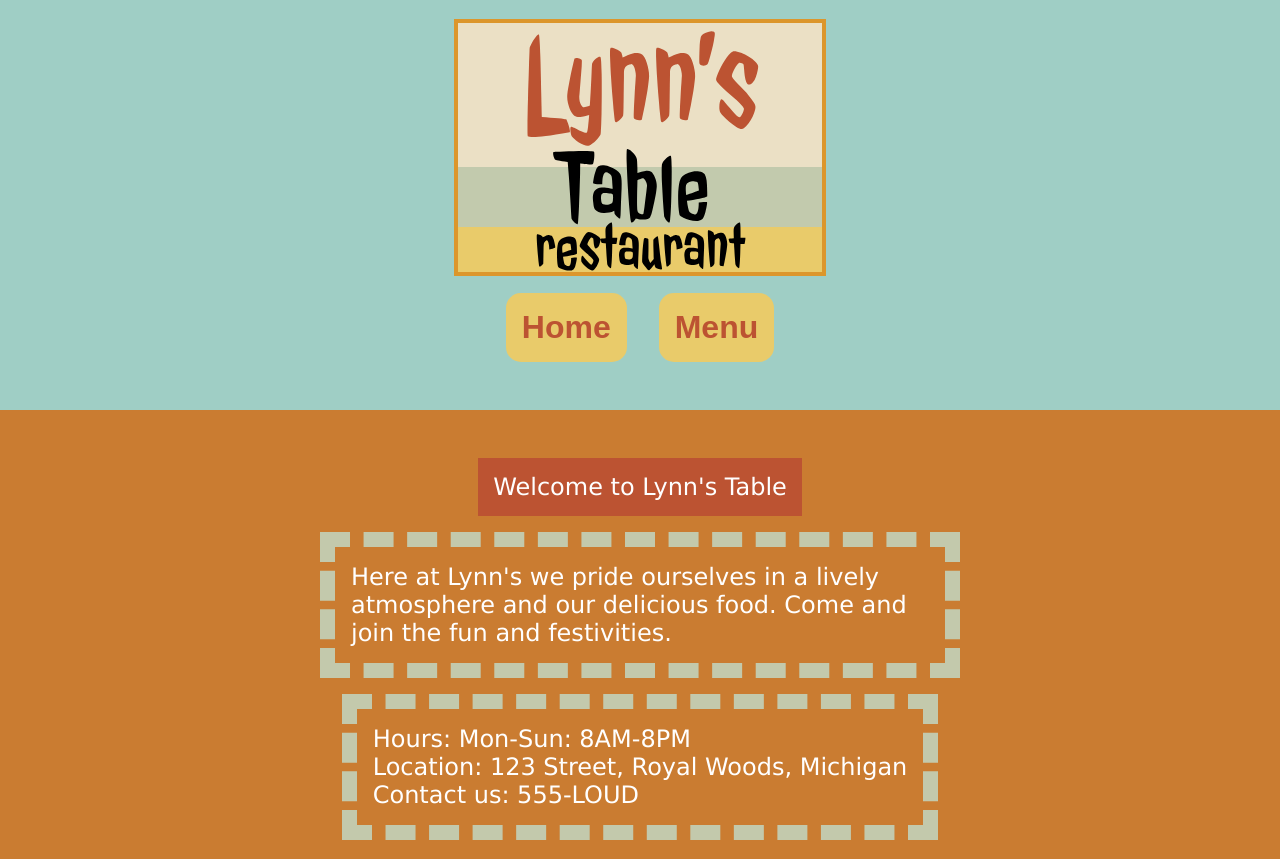
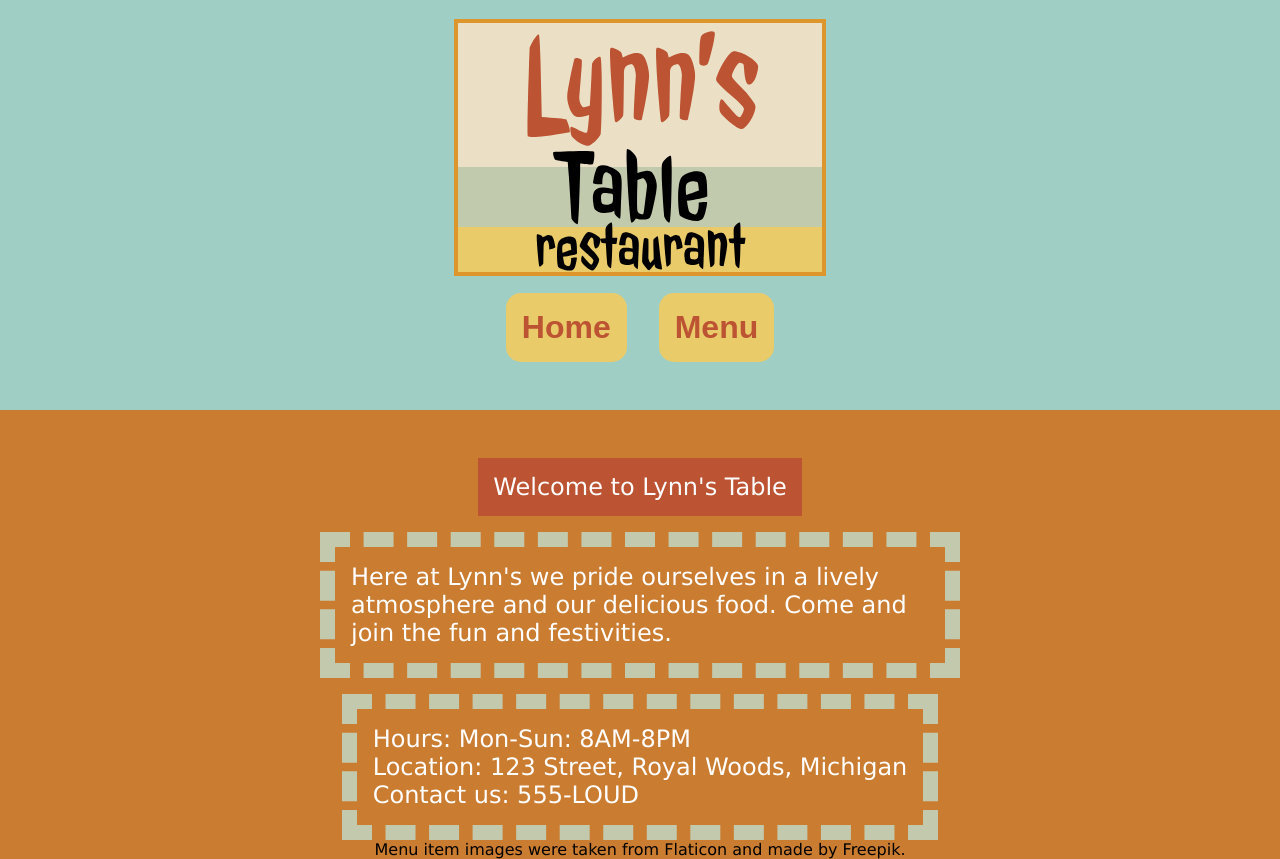
Before and after one commit to dykflint/restaurant-page, a website built with webpack: page dist/index.html in a window 1280 px wide. Built offline with nearby package versions, Linux system fonts and the light colour scheme.

Commit message:
Add contribution for menu item icons

```diff
--- a/dist/index.html
+++ b/dist/index.html
@@ -17,45 +17,8 @@
         </nav>
     </header>
     <div id="content">
-        <!-- <p id="welcome-message">Welcome to Lynn's Table</p>
-        <p id="introduction">
-            Here at Lynn's we pride ourselves in a lively atmosphere and our delicious food. Come and join the fun and festivities.
-        </p>
-        <div id="information">
-            <div id="hours">
-                Hours: Mon-Sun: 8AM-8PM
-            </div>
-            <div id="location">
-                Location: 123 Street, Royal Woods, Michigan
-            </div>
-            <div id="contact">
-                Contact us: 555-LOUD
-            </div> -->
-        </div>
-        <!-- <div id="menu">
-            <div id="lasagna">
-                <p>Lynn's Lasagna</p>
-                <p id="price">12$</p>
-                <img id="left" src="../src/images/lasagna.png" alt="">
-            </div>
-            <div id="pizza">
-                <p>Lynn's Pizza</p>
-                <p id="price">18$</p>
-                <img id="right" src="../src/images/pizza.png" alt="">
-            </div>
-            <div id="spaghetti">
-                <p>Lynn's Spaghetti</p>
-                <p id="price">18$</p>
-                <img id="left" src="../src/images/spaghetti.png" alt="">
-            </div>
-            <div id="dumplings">
-                <p>Lynn's Dumplings</p>
-                <p id="price">12$</p>
-                <img id="right" src="../src/images/dumpling.png" alt="">
-            </div>
-        </div> -->
     </div>
-
+    <p>Menu item images were taken from Flaticon and made by Freepik.</p>
 </body>
 <script src="main.js"></script>
 </html>
```
